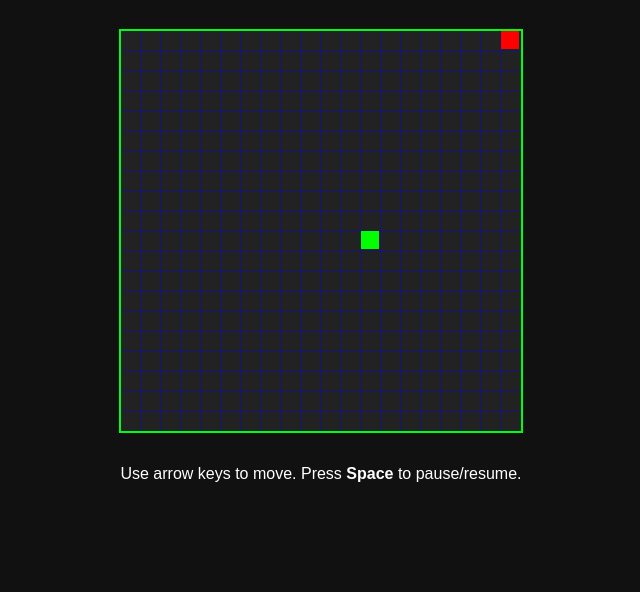
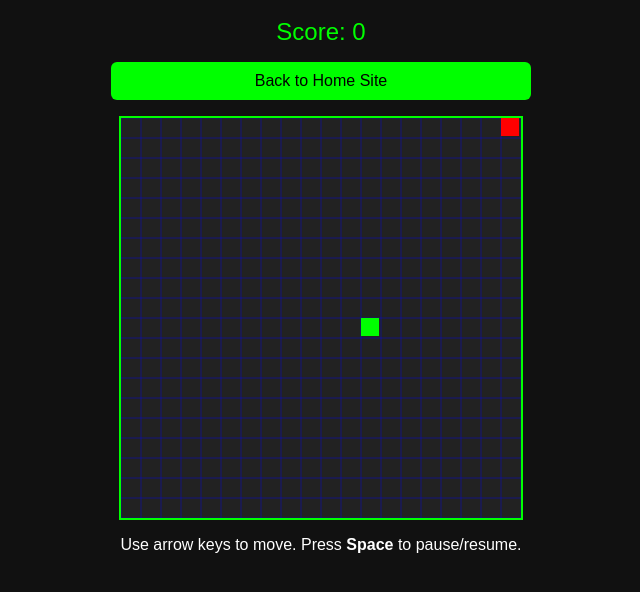
Before and after one commit to Baller300000/snake-site, a plain HTML site: page index.html in a window 1280 px wide. Shown: the part 56-648 px from the top of the page, without its empty margins (319-959 px from the left). Drawn offline with Linux system fonts and the light colour scheme.

Commit message:
Restart and Back buttons fix

```diff
--- a/index.html
+++ b/index.html
@@ -17,10 +17,41 @@
       margin-top: 1rem;
     }
 
+    #scoreDisplay {
+      font-size: 1.5rem;
+      margin-top: 0.5rem;
+      color: #0f0;
+    }
+
+    #buttonContainer {
+      display: flex;
+      justify-content: center;
+      gap: 1rem;
+      margin: 1rem auto;
+      max-width: 420px;
+    }
+
+    button {
+      cursor: pointer;
+      background-color: #0f0;
+      border: none;
+      padding: 10px 20px;
+      font-size: 1rem;
+      border-radius: 6px;
+      color: black;
+      transition: background-color 0.3s ease;
+      flex: 1;
+      min-width: 120px;
+    }
+
+    button:hover {
+      background-color: #0c0;
+    }
+
     canvas {
       background: #222;
       display: block;
-      margin: 2rem auto;
+      margin: 1rem auto;
       border: 2px solid #0f0;
     }
 
@@ -32,41 +63,32 @@
       font-size: 2rem;
       color: yellow;
     }
-
-    #restartBtn {
-      display: none;
-      margin-top: 1rem;
-      padding: 10px 20px;
-      font-size: 1.2rem;
-      background: limegreen;
-      color: black;
-      border: none;
-      border-radius: 8px;
-      cursor: pointer;
-    }
-
-    #restartBtn:hover {
-      background: #00c000;
-    }
   </style>
 </head>
 <body>
   <h1>Snake Game</h1>
+  <div id="scoreDisplay">Score: 0</div>
+
+  <div id="buttonContainer">
+    <button id="restartBtn" onclick="restartGame()" style="display:none;">Restart</button>
+    <button onclick="window.location.href='https://baller300000.github.io/baller-site/'">Back to Home Site</button>
+  </div>
+
   <div id="overlay"></div>
   <canvas id="game" width="400" height="400"></canvas>
   <p>Use arrow keys to move. Press <strong>Space</strong> to pause/resume.</p>
-  <button id="restartBtn" onclick="restartGame()">Restart</button>
 
   <script>
     const canvas = document.getElementById("game");
     const ctx = canvas.getContext("2d");
     const overlay = document.getElementById("overlay");
     const restartBtn = document.getElementById("restartBtn");
+    const scoreDisplay = document.getElementById("scoreDisplay");
 
     const gridSize = 20;
     const tileCount = canvas.width / gridSize;
 
-    let snake, food, dx, dy, gameOver, paused, gameInterval;
+    let snake, food, dx, dy, gameOver, paused, gameInterval, score;
 
     function resetState() {
       snake = [{ x: 10, y: 10 }];
@@ -75,9 +97,15 @@
       dy = 0;
       gameOver = false;
       paused = false;
+      score = 0;
+      updateScore();
       overlay.textContent = "";
       restartBtn.style.display = "none";
       placeFood();
+    }
+
+    function updateScore() {
+      scoreDisplay.textContent = "Score: " + score;
     }
 
     document.addEventListener("keydown", function(e) {
@@ -124,7 +152,6 @@
 
       const head = { x: snake[0].x + dx, y: snake[0].y + dy };
 
-      //  Check wall collision
       if (head.x < 0 || head.x >= tileCount || head.y < 0 || head.y >= tileCount) {
         gameOver = true;
         overlay.textContent = "Game Over!";
@@ -132,7 +159,6 @@
         return;
       }
 
-      //  Check self-collision
       if (snake.some(seg => seg.x === head.x && seg.y === head.y)) {
         gameOver = true;
         overlay.textContent = "Game Over!";
@@ -143,6 +169,8 @@
       snake.unshift(head);
 
       if (head.x === food.x && head.y === food.y) {
+        score++;
+        updateScore();
         placeFood();
       } else {
         snake.pop();
@@ -184,7 +212,6 @@
       startGameWithCountdown();
     }
 
-    //  Start
     resetState();
     startGameWithCountdown();
   </script>
```
